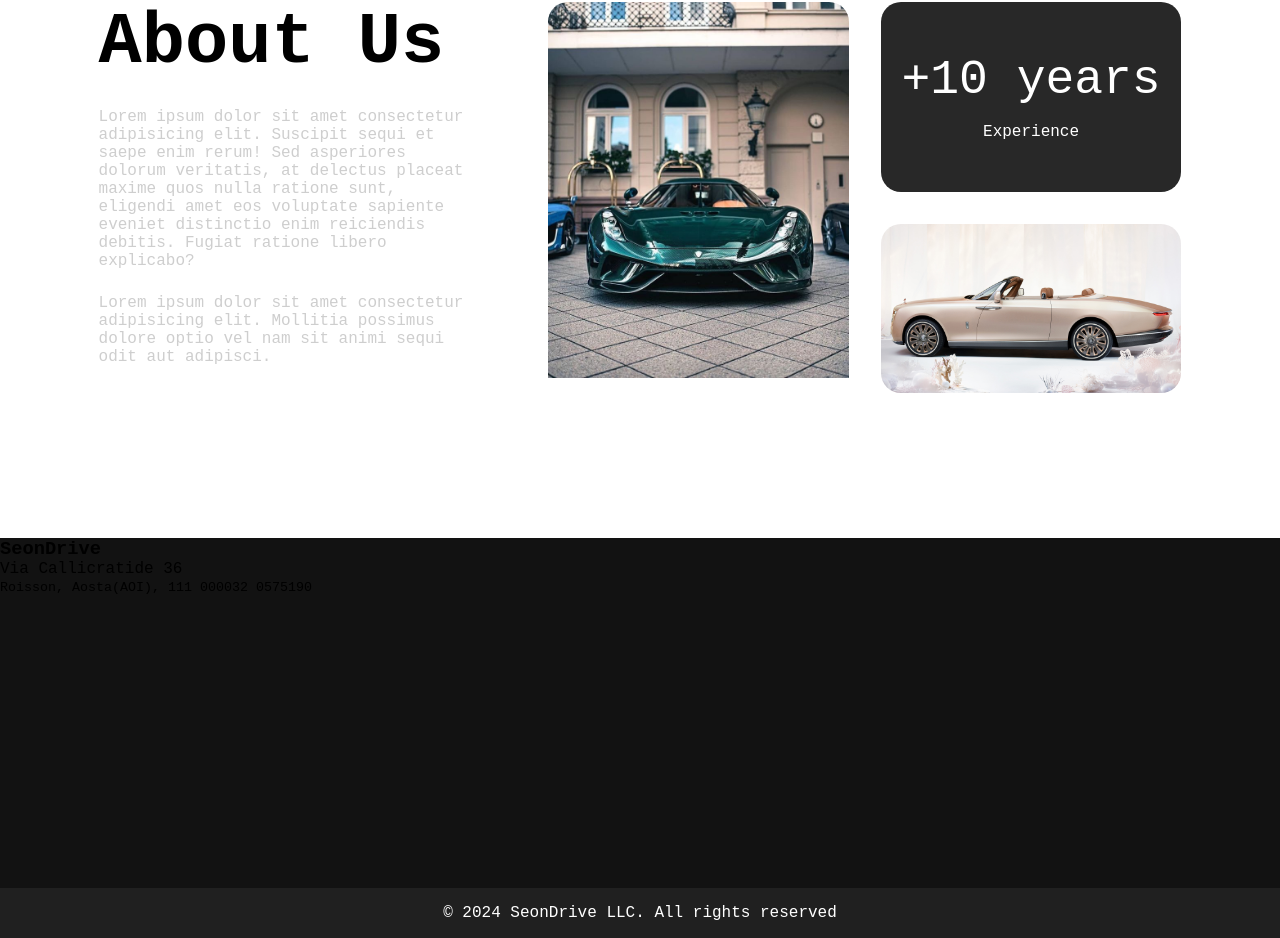
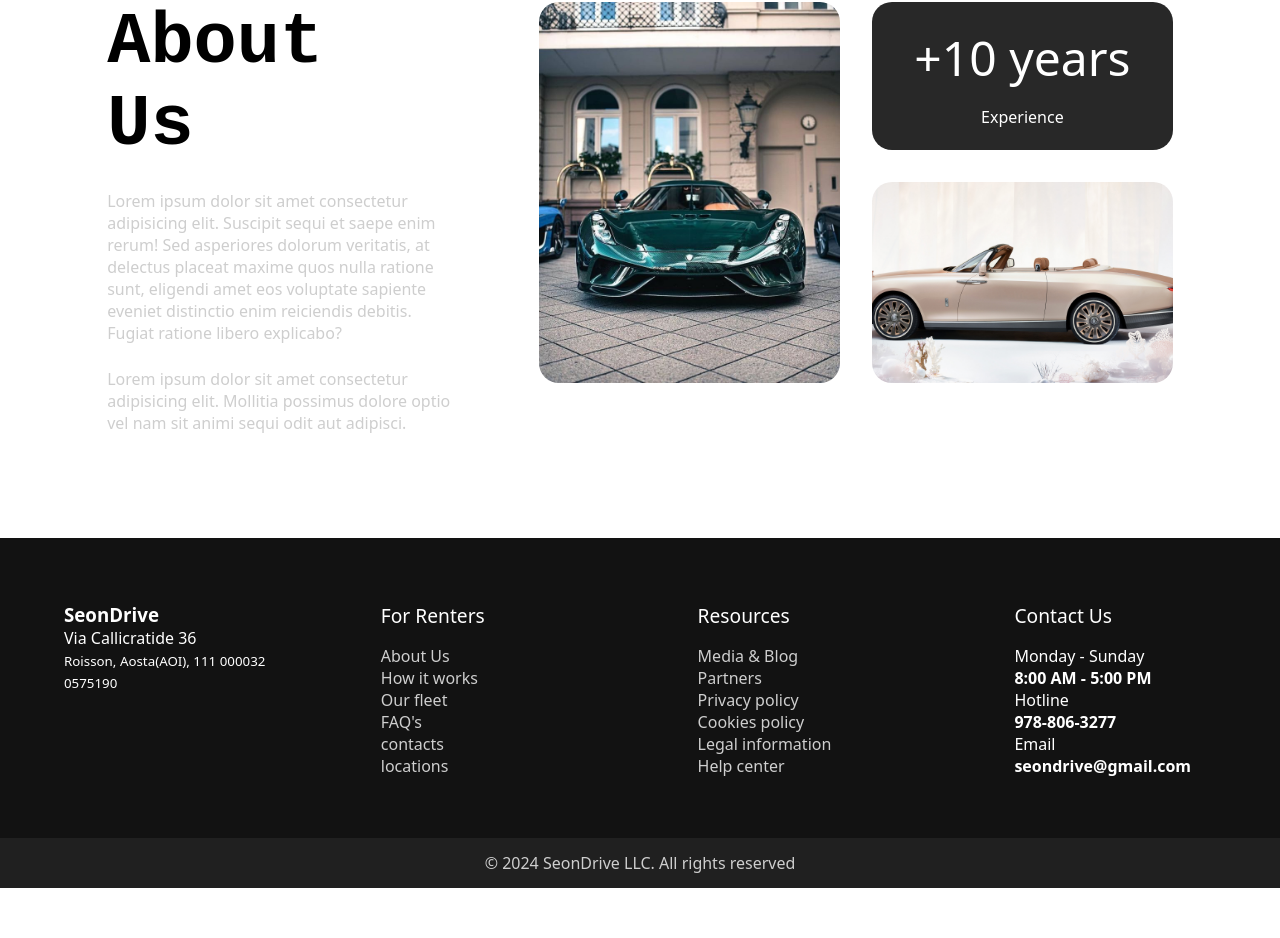
Before and after one commit to Flo-is-dev/SeonDrive, a Next.js app: page / in a window 1280 px wide. Shown: the part 862-1800 px from the top of the page. After the commit the page ends 1750 px from the top, so only its background shows below. Built offline with nearby package versions, Linux system fonts and the light colour scheme.

Commit message:
about and footer update

```diff
--- /dev/null
+++ b/src/app/blog/[id]/route.ts
@@ -0,0 +1,34 @@
+import { articles } from "../data";
+
+export async function GET(
+    request:Request,
+     {params}: {params: {id: string}}
+)  {
+    const article = articles.find((article) => article.id === parseInt(params.id))
+    return Response.json(article)
+}
+
+export async function PATCH(
+    request:Request,
+    {params}: {params: {id: string}}
+) {
+    const body = await request.json();
+    const title = body.title;
+    const index = articles.findIndex(
+        (article) => article.id === parseInt(params.id)
+    )
+    articles[index].title = title;
+    return Response.json(articles[index])
+}
+
+export async function DELETE(
+    request:Request,
+    {params}: {params: {id: string}}
+) {
+    const index = articles.findIndex(
+        (article) => article.id === parseInt(params.id)
+    )
+    const deletedComment = articles[index];
+    articles.splice(index,1)
+    return Response.json(deletedComment)
+}
--- /dev/null
+++ b/src/app/blog/data.ts
@@ -0,0 +1,14 @@
+export const articles = [
+    {
+        id:1,
+        title:"lorem ipsum potiron"
+    },
+    {
+        id:2,
+        title:"lorem ipsum fraise"
+    },
+    {
+        id:3,
+        title:"lorem ipsum banane"
+    },
+]
--- /dev/null
+++ b/src/app/blog/route.ts
@@ -0,0 +1,26 @@
+import { NextRequest } from "next/server";
+import { articles } from "./data";
+
+export async function GET(request: NextRequest) {
+    const requestParams = request.nextUrl.searchParams;
+    console.log(requestParams);
+    const query = requestParams.get('recherche')
+    const filteredArticles = query ? articles.filter((article) => article.title.includes(query)) : articles
+
+    return Response.json(filteredArticles)
+}
+
+export async function POST(request: Request) {
+const article = await request.json();
+const newArticle = {
+    id: articles.length + 1,
+    title: article.title
+}
+articles.push(newArticle)
+return new Response(JSON.stringify(newArticle), {
+    headers: {
+        "Content-type": "application/json"
+    },
+    status: 201
+})
+}
--- a/src/app/layout.tsx
+++ b/src/app/layout.tsx
@@ -36,7 +36,7 @@ const geistMono = localFont({
 });
 
 const FooterLayout = styled.footer`
- min-height:400px;
+ min-height:350px;
  background-color: var(--background-gray-dark);
  position: relative;
 `;
--- a/src/components/common/About.tsx
+++ b/src/components/common/About.tsx
@@ -3,14 +3,14 @@ import styled from "styled-components";
 import Image from "next/image";
 
 const Section = styled.section`
-  height:75vh;
+  min-height:75vh;
   padding: 4rem;
   display:flex;
   justify-content: space-around;
 `;
 
 const TxtContainer = styled.div`
-width: 33%;
+width: 30%;
   h2 {
     font-size: clamp(2rem,6vw,4.5rem);
   }
@@ -21,6 +21,7 @@ width: 33%;
 `;
 const ImgContainer = styled.div`
     width: 55%;
+    height: 100%;
     display:grid;
     gap: 2rem;
     grid-template-columns: repeat(2, 1fr);
@@ -34,18 +35,21 @@ const ImgContainer = styled.div`
         grid-area: fe;
         overflow:hidden;
         border-radius:20px;
+        max-height:400px;
     }
     div:has(img):nth-child(1) img {
-        object-fit: contain;
+        object-fit: cover;
+       height: 100% !important;
 
     }
     div:has(img):last-child {
         grid-area: ro;
-        object-fit: contain;
     }
     div:has(img):last-child img {
-        object-fit: contain;
+        object-fit: cover;
         border-radius:20px;
+       height: 100% !important;
+
     }
 `;
 const TxtCard = styled.div`
@@ -58,7 +62,7 @@ const TxtCard = styled.div`
     color:white;
     grid-area: ca;
     font-size:3rem;
-    padding-block:2rem;
+    padding-block:1rem;
     small {
     font-size:1rem;
         margin-top:1rem;
@@ -78,7 +82,7 @@ const About = () => {
                 <Image
                 src="/about/ferrari.jpg"
                 width={400}
-                height={350}
+                height={300}
                 alt="Picture of the author"
                 layout="responsive"
                 />
--- a/src/components/common/Credits.tsx
+++ b/src/components/common/Credits.tsx
@@ -12,7 +12,7 @@ const Section = styled.section`
 align-items: center;
 
   p {
-    color:white;
+    color: var(--text-color-gray);
   }
 `;
 
--- a/src/components/common/Footer.tsx
+++ b/src/components/common/Footer.tsx
@@ -1,11 +1,53 @@
 "use client"
 import styled from "styled-components";
+import Link from "next/link"
+
 
 const Section = styled.section`
   height: 100%;
+  padding:4rem;
+  color:white;
+  display:grid;
+  grid-template-columns: repeat(4, 1fr);
+  gap: 10%;
+
+  h4 {
+    font-size:1.2rem;
+    font-weight:500;
+    margin-bottom: 1rem;
+  }
 `;
 
+const Ul = styled.ul`
+  display:flex;
+  align-items: flex-start;
+  flex-direction: column;
+  list-style-type: none;
+  color: var(--text-color-gray);
+`;
+
+const renters = [
+    {name:"About Us",href:"/about"},
+    {name:"How it works",href:"#"},
+    {name:"Our fleet",href:"/vehicules"},
+    {name:"FAQ's",href:"#"},
+    {name:"contacts",href:"/contacts"},
+    {name:"locations",href:"#"},
+
+]
+
+const resources = [
+    {name:"Media & Blog",href:"/blog"},
+    {name:"Partners",href:"#"},
+    {name:"Privacy policy",href:"#"},
+    {name:"Cookies policy",href:"#"},
+    {name:"Legal information",href:"#"},
+    {name:"Help center",href:"#"},
+
+]
+
 const Footer = () => {
+
   return (
     <Section>
         <div>
@@ -18,9 +60,45 @@ const Footer = () => {
             </div>
         </div>
 
-        <div></div>
-        <div></div>
-        <div></div>
+        <div>
+            <h4>For Renters</h4>
+            <Ul>
+                {renters.map(link => {
+                    return (
+                        <li key={link.name}>
+                            <Link href={link.href}>
+                                {link.name}
+                            </Link>
+                        </li>
+                    )
+                })}
+            </Ul>
+
+        </div>
+        <div>
+            <h4>Resources</h4>
+            <Ul>
+                {resources.map(link => {
+                    return (
+                        <li key={link.name}>
+                            <Link href={link.href}>
+                                {link.name}
+                            </Link>
+                        </li>
+                    )
+                })}
+            </Ul>
+        </div>
+        <div>
+            <h4>Contact Us</h4>
+            <p>Monday - Sunday</p>
+            <strong>8:00 AM - 5:00 PM</strong>
+            <p>Hotline</p>
+            <strong>978-806-3277</strong>
+            <p>Email</p>
+            <a href="mailto:seondrive@gmail.com"><strong>seondrive@gmail.com</strong></a>
+
+        </div>
     </Section>
   )
 }
--- a/src/styles/GlobaleStyles.ts
+++ b/src/styles/GlobaleStyles.ts
@@ -24,12 +24,21 @@ const GlobalStyles = createGlobalStyle`
     margin: 0;
     padding: 0;
     box-sizing: border-box;
+    font-family: system-ui, -apple-system, BlinkMacSystemFont, 'Segoe UI', Roboto, Oxygen, Ubuntu, Cantarell, 'Open Sans', 'Helvetica Neue', sans-serif;
+  }
+
+  h1 , h2 {
     font-family: 'Geist Mono', monospace;
   }
 
   a {
     color: inherit;
     text-decoration: none;
+  }
+
+  p,a {
+    font-size: 1rem;
+    font-weight:300;
   }
 
   .activeNav {
```
